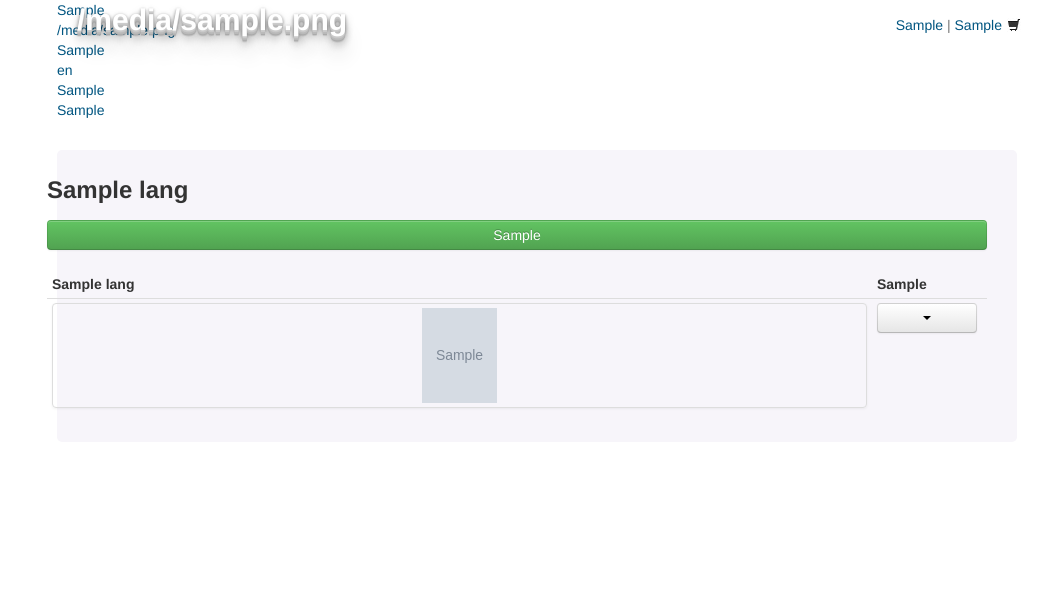
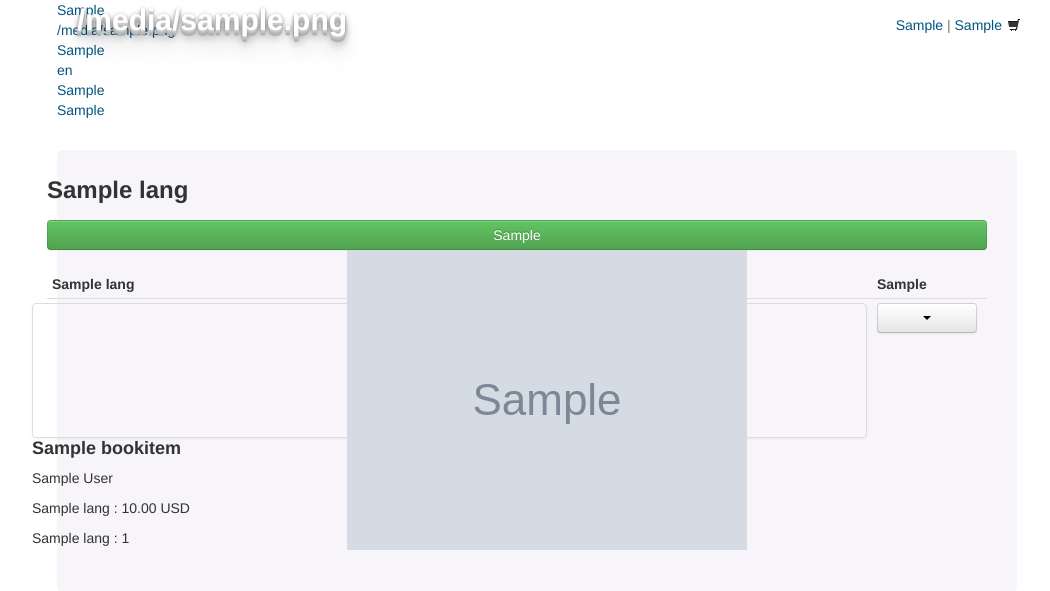
Before and after one commit to andriyboychenko/books-online, a Django app: template catalogue/templates/book-management.html in a window 1280 px wide. Shown: the top 591 px of the page, without its empty margins (93-1143 px from the left). Run offline with Django 3.2, Linux system fonts and the light colour scheme; tables that the repository leaves empty hold one stand-in row (values such as "Sample post"); the template is opened without the code that fills it: values that come from a table or form of the project are taken from there, most other values are stand-ins (such as "Sample title", 1, 10 or a date in 2020); grey boxes marked "Sample" are stand-in pictures; parts of the project's set-up code (start-up, migrations or seed data) failed here and were passed over.

Commit message:
refs #18. designed book-management page

```diff
--- a/books_online/settings.py
+++ b/books_online/settings.py
@@ -5,7 +5,7 @@ ALLOWED_IMAGE_UPLOAD = ['image/jpeg','image/jpg','image/png']
 ALLOWED_IMAGE_SIZE = 5242880 #5Mb
 #ALLOWED_IMAGE_SIZE = 409600 #400 Kb
 ALLOWED_MAX_IMAGE_RESOLUTION = (700, 350)
-IMAGE_THUMBNAIL = (75, 75)
+IMAGE_THUMBNAIL = (125, 125)
 ALLOWED_IMAGE_QUANT = 5
 UPLOAD_FOLDER = '/home/andriy/Pictures/books-test/'
 
--- a/catalogue/entities/RU_ru.py
+++ b/catalogue/entities/RU_ru.py
@@ -124,7 +124,10 @@ page_manage_book_add_name_chose_cover = "Переплёт"
 page_manage_book_add_name_chose_quality = "Качество"
 page_manage_book_add_name_chose_language = "Язык"
 page_manage_book_add_price_input = "Цена книги в формате ####.##"
+page_manage_book_add_price_label = "Цена"
 page_manage_book_add_discount_input = "Скидка на книгу в формате ####.##"
 page_manage_book_add_currency_input = "грн."
 page_manage_book_add_priory_check = "Выделить эту книгу"
 page_manage_book_add_upload_files = "Загрузить фотографии книг"
+
+page_manage_book_reference_num_label = "Номер ссылки"
--- a/catalogue/static/css/style.css
+++ b/catalogue/static/css/style.css
@@ -187,3 +187,22 @@ div#modify-window{
 div.add-book-form-container {
     margin-top:20px;
 }
+
+a.image-container {
+    min-width: 125px;
+    min-height: 125px;
+}
+    img.image-centered {
+        position: absolute;
+        top: 0;
+        bottom:0;
+        left: 0;
+        right:0;
+        margin: auto;
+    }
+
+.incomplete-text{
+    white-space: nowrap;
+    overflow: hidden;
+    text-overflow: ellipsis;
+}
--- a/catalogue/templates/book-management.html
+++ b/catalogue/templates/book-management.html
@@ -75,12 +75,26 @@
 
                                                     <tr id="row_{{ book.book_uuid }}">
                                                         <td>
-
-                                                            <a class="thumbnail">
-                                                                {% load staticfiles %}
-                                                                <img style="width: 75px; height: 95px;" src="{% static ''%}{{book.book_images_path}}{{book.book_thumbnail}}">
-
-                                                            </a>
+                                                            <div class="row">
+                                                                <div class="col-md-3" style="height: 125px;">
+                                                                    <a class="thumbnail image-container">
+                                                                        {% load staticfiles %}
+                                                                        <img class="image-centered" src="{% static ''%}{{ book.book_images_path }}{{ book.book_thumbnail }}">
+                                                                    </a>
+                                                                </div>
+                                                                <div class="col-md-9">
+                                                                    <h4 class="incomplete-text" title="{{ book.book_name }}">{{ book.book_name }}</h4>
+                                                                    <p class="incomplete-text" title="{{ book.book_author }}">{{ book.book_author }}</p>
+                                                                    <p> {{ lang.page_manage_book_add_price_label }} :
+                                                                        {{ book.book_price }}
+                                                                        {{ lang.page_manage_book_add_currency_input }}
+                                                                    </p>
+                                                                    <p>
+                                                                        {{ lang.page_manage_book_reference_num_label }} :
+                                                                        {{ book.book_uuid }}
+                                                                    </p>
+                                                                </div>
+                                                            </div>
 
                                                         </td>
                                                         <td>
@@ -96,7 +110,7 @@
                                                             </div>
 
                                                         </td>
-                                                        </tr>
+                                                    </tr>
 
                                                 {% endfor %}
                                             {% endif %}
--- a/catalogue/views/book.py
+++ b/catalogue/views/book.py
@@ -19,7 +19,7 @@ log = logging.getLogger("django")
 
 def insertBook(request):
 
-    bookUUIDVal =  uuid.uuid4()
+    bookUUIDVal = str(uuid.uuid1())[:13]
 
     bookNameTxt = request.POST["book-name-txt"]
     bookAuthorTxt = request.POST["book-author-txt"]
```
